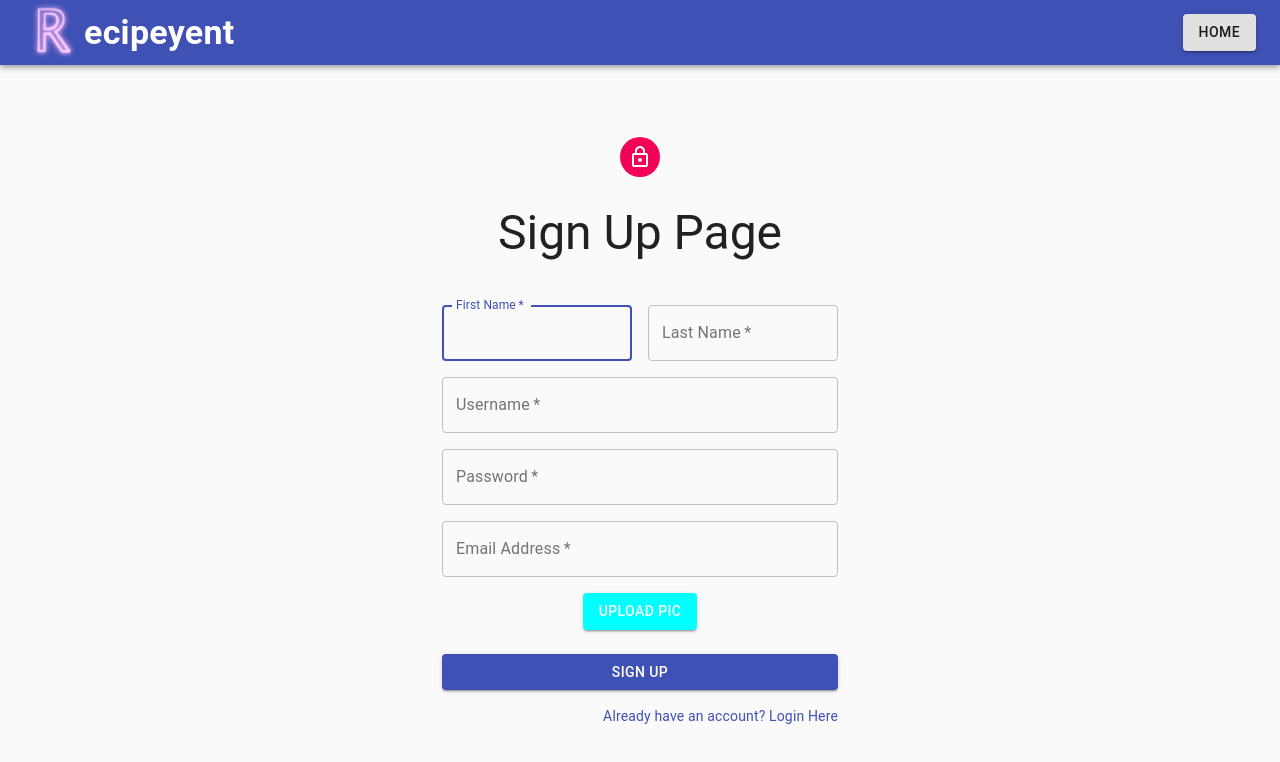
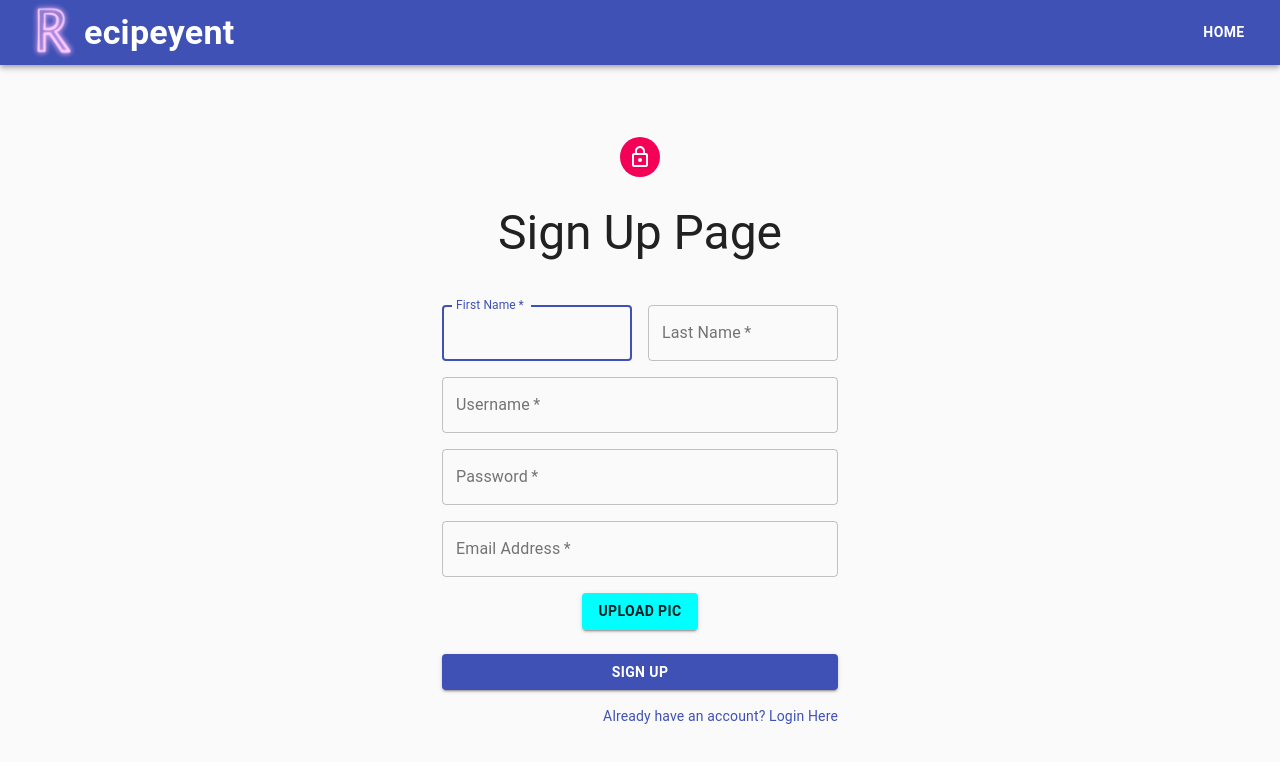
Before and after one commit to axk5209/recipeyent, a React (Create React App) app: page /signup in a window 1280 px wide. Shown: the top 762 px of the page. Built offline with nearby package versions, Linux system fonts and the light colour scheme; no server answers.

Commit message:
Fixed guest header styles

```diff
--- a/src/App.js
+++ b/src/App.js
@@ -55,7 +55,7 @@ const App = () => {
 
 
 	return (
-		<Router>
+		<Router >
 			{!storeUser && <NotLoggedIn />}
 			{storeUser && <LoggedIn />} {/*No matter what is put after localhost:3000, page is directed to login page because there are no routers for the rest of the url*/}
 		</Router>
--- a/src/components/GuestMainDisplay.js
+++ b/src/components/GuestMainDisplay.js
@@ -1,5 +1,5 @@
 import React, { useState, useEffect } from 'react'
-import LoggedInHeader from './LoggedInHeader'
+import GuestHeader from './GuestHeader'
 import MainRecipeList from './MainRecipeList'
 import MainUsersList from './MainUsersList'
 
@@ -89,7 +89,9 @@ const GuestMainDisplay = (props) => {
 
 	const [view, setView] = React.useState(props.view ? props.view : 0);
 	const [search, setSearch] = useState('')
-
+	useEffect(() => {
+		window.scrollTo(0,0)
+	}, [])
 	const handleChange = event => {
 		setView(event.target.value);
 	};
@@ -99,9 +101,9 @@ const GuestMainDisplay = (props) => {
 	}
 	return (
 		<div>
-			<LoggedInHeader>
+			<GuestHeader>
 				<HomeHeaderButtons/>
-			</LoggedInHeader>
+			</GuestHeader>
 			<br></br>
 			<Container align = "center">
 				<Box height={6} mx={0.5} width={120} display="inline">
--- a/src/components/LandingPage.js
+++ b/src/components/LandingPage.js
@@ -1,4 +1,4 @@
-import React from 'react'
+import React, {useEffect} from 'react'
 import LoggedInHeader from './LoggedInHeader'
 import GuestHeader from './GuestHeader'
 import { Typography, CssBaseline } from '@material-ui/core'
@@ -41,7 +41,9 @@ const MainDisplay = () => {
 		//console.log(state)
 		return state.recipes ? state.recipes: null
 	})
-
+	useEffect(() => {
+		window.scrollTo(0,0)
+	}, [])
 	if (allUsers.length === 0 || allRecipes.length == 0)
 		return <div></div>
 
--- a/src/components/LoggedInHeader.js
+++ b/src/components/LoggedInHeader.js
@@ -7,7 +7,12 @@ import Button from '@material-ui/core/Button';
 import IconButton from '@material-ui/core/IconButton';
 import CssBaseline from '@material-ui/core/CssBaseline';
 import MenuIcon from '@material-ui/icons/Menu';
+import {
+	Link
+} from "react-router-dom"
+import LinkTag from '@material-ui/core/Link';
 
+var HeaderLogo = require('./headerLogo.png')
 const useStyles = makeStyles((theme) => ({
 	root: {
 		flexGrow: 1,
@@ -29,9 +34,13 @@ export default function LoggedInHeader(props) {
 			<AppBar position="static">
 				<CssBaseline />
 				<Toolbar>
+					<LinkTag component={Link} to="/main">
+						<img src={HeaderLogo} style ={{maxWidth: "60px"}}/>
+					</LinkTag>
 					<Typography variant="h4" className={classes.title}>
-						Recipeyent
-          		</Typography>&nbsp;
+						ecipeyent
+					</Typography>
+					&nbsp;
 				{props.children}
 				</Toolbar>
 			</AppBar>
--- a/src/components/Login.js
+++ b/src/components/Login.js
@@ -40,6 +40,19 @@ const useStyles = makeStyles(theme => ({
 	submit: {
 		margin: theme.spacing(3, 0, 2),
 	},
+	buttonBar: {
+		[theme.breakpoints.down("xs")]: {
+			display: "none"
+		},
+		marginLeft: "24px",
+		marginRight: "0px",
+		color: "white",
+		fontWeight: "bold",
+		"&:hover": {
+			//you want this to be the same as the backgroundColor above
+			backgroundColor: "#8359ff"
+		}
+	}
 }));
 
 
@@ -89,7 +102,7 @@ const Login = function (props) {
 		<CssBaseline></CssBaseline>
 
 		<GuestHeader>
-			<Button component={LinkRouter} to={"/home"} variant="contained" className={classes.menuButton}>Home</Button>
+			<Button component={LinkRouter} to={"/home"} color = "inherit" className={classes.buttonBar}>Home</Button>
 		</GuestHeader>
 		<Container component="main" maxWidth="xs">
 			<div className={classes.paper}>
@@ -154,6 +167,13 @@ const Login = function (props) {
 						</Grid>
 					</Grid>
 				</form>
+				<br></br>
+				<br></br>
+				<br></br>
+				<br></br>
+				<br></br>
+				<br></br>
+				<br></br>
 			</div>
 		</Container>
 		</React.Fragment>
--- a/src/components/NotLoggedIn.js
+++ b/src/components/NotLoggedIn.js
@@ -1,4 +1,4 @@
-import React from 'react'
+import React, { useEffect } from 'react'
 import Login from './Login'
 import SignUp from './SignUp'
 import LandingPage from './LandingPage'
@@ -10,7 +10,10 @@ import {
 import UserPage from './UserPage'
 import GuestMainDisplay from './GuestMainDisplay'
 const NotLoggedIn = () => {
+
 	return (
+
+
 		<Switch>
 			<Route path="/login">
 				<Login />
--- a/src/components/RecipePage.js
+++ b/src/components/RecipePage.js
@@ -85,7 +85,9 @@ export default function RecipePage(props) {
 	const [tagged, setTagged] = useState (
 		currentUser && currentUser.tagsGiven && currentUser.tagsGiven[id] && currentUser.tagsGiven[id].length > 0
 	);
-
+	useEffect(() => {
+		window.scrollTo(0,0)
+	}, [])
 	// useEffect(() => {
 	// 	setQueued(currentUser ?
 	// 		(currentUser.queuedRecipes.find(item => item.id) ? true : false) :
--- a/src/components/SecondStep.js
+++ b/src/components/SecondStep.js
@@ -9,7 +9,7 @@ const useStyles = makeStyles((theme) => ({
 		display: 'none',
 	},
 	uploadButton: {
-		backgroundColor: "cyan"
+		backgroundColor: "blue"
 	},
 }));
 
--- a/src/components/SignUp.js
+++ b/src/components/SignUp.js
@@ -39,6 +39,7 @@ const useStyles = makeStyles((theme) => ({
 	},
 	submit: {
 		margin: theme.spacing(3, 0, 2),
+		fontWeight: "bold",
 	},
 	root: {
 		'& > *': {
@@ -49,8 +50,22 @@ const useStyles = makeStyles((theme) => ({
 		display: 'none',
 	},
 	uploadButton: {
+		fontWeight: "bold",
 		backgroundColor: "cyan"
 	},
+	buttonBar: {
+		[theme.breakpoints.down("xs")]: {
+			display: "none"
+		},
+		marginLeft: "24px",
+		marginRight: "0px",
+		color: "white",
+		fontWeight: "bold",
+		"&:hover": {
+			//you want this to be the same as the backgroundColor above
+			backgroundColor: "#8359ff"
+		}
+	}
 }));
 
 export default function SignUp() {
@@ -147,8 +162,9 @@ export default function SignUp() {
 		<React.Fragment>
 			<CssBaseline />
 			<GuestHeader>
-				<Button component={LinkRouter} to={"/home"} variant="contained" className={classes.menuButton}>Home</Button>
+				<Button component = {LinkRouter} to="/home"  className={classes.buttonBar}>Home</Button>
 			</GuestHeader>
+
 			<Container component="main" maxWidth="xs">
 
 				<div className={classes.paper}>
@@ -249,7 +265,7 @@ export default function SignUp() {
 										value={pictureInput}
 									/>
 									<label htmlFor="contained-button-file">
-										<Button variant="contained" className={classes.uploadButton} component="span" color="secondary" align="center">
+										<Button variant="contained" className={classes.uploadButton} component="span" color="inherit" align="center">
 											{previewSource ? "Change Pic" : "Upload Pic"}
 										</Button>
 									</label>
@@ -274,6 +290,14 @@ export default function SignUp() {
 							</Grid>
 						</Grid>
 					</form>
+					<br></br>
+					<br></br>
+					<br></br>
+					<br></br>
+					<br></br>
+					<br></br>
+					<br></br>
+
 				</div>
 			</Container>
 		</React.Fragment>
--- a/src/components/UserPage.js
+++ b/src/components/UserPage.js
@@ -1,4 +1,4 @@
-import React, {useState} from "react";
+import React, {useState, useEffect} from "react";
 import { makeStyles } from "@material-ui/core/styles";
 import Grid from "@material-ui/core/Grid";
 import Paper from "@material-ui/core/Paper";
@@ -66,6 +66,9 @@ export default function UserPage ()
 			(currentUser.followedUsers.find(item => item === id) ? true : false) :
 			false
 	);
+	useEffect(() => {
+		window.scrollTo(0,0)
+	}, [])
 
 	if (!user)
 		return (<div></div>)
```
